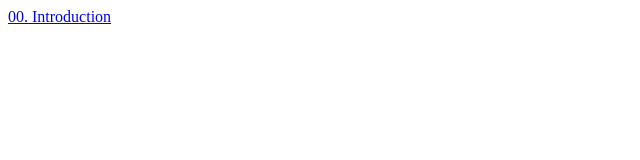
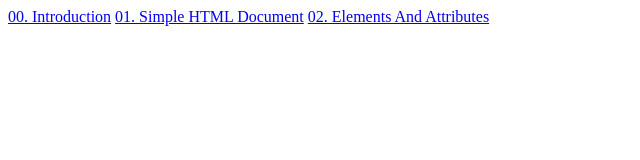
Before and after one commit to rjbatula/html-crash-course-2022, a plain HTML site: page index.html in a window 1280 px wide. Shown: the whole page, without its empty margins (0-640 px from the left). Drawn offline with Linux system fonts and the light colour scheme.

Commit message:
Added basic html doc, elements and attributes

```diff
--- a/index.html
+++ b/index.html
@@ -8,5 +8,7 @@
 </head>
 <body>
     <a href="./00-introduction.html">00. Introduction</a>
+    <a href="./01-simple-html-document.html">01. Simple HTML Document</a>
+    <a href="./02-elements-and-attributes.html">02. Elements And Attributes</a>
 </body>
 </html>
```
Also changed, not shown: 01-simple-html-document.html (added, +40 -0 lines), 02-elements-and-attributes.html (added, +13 -0 lines).
